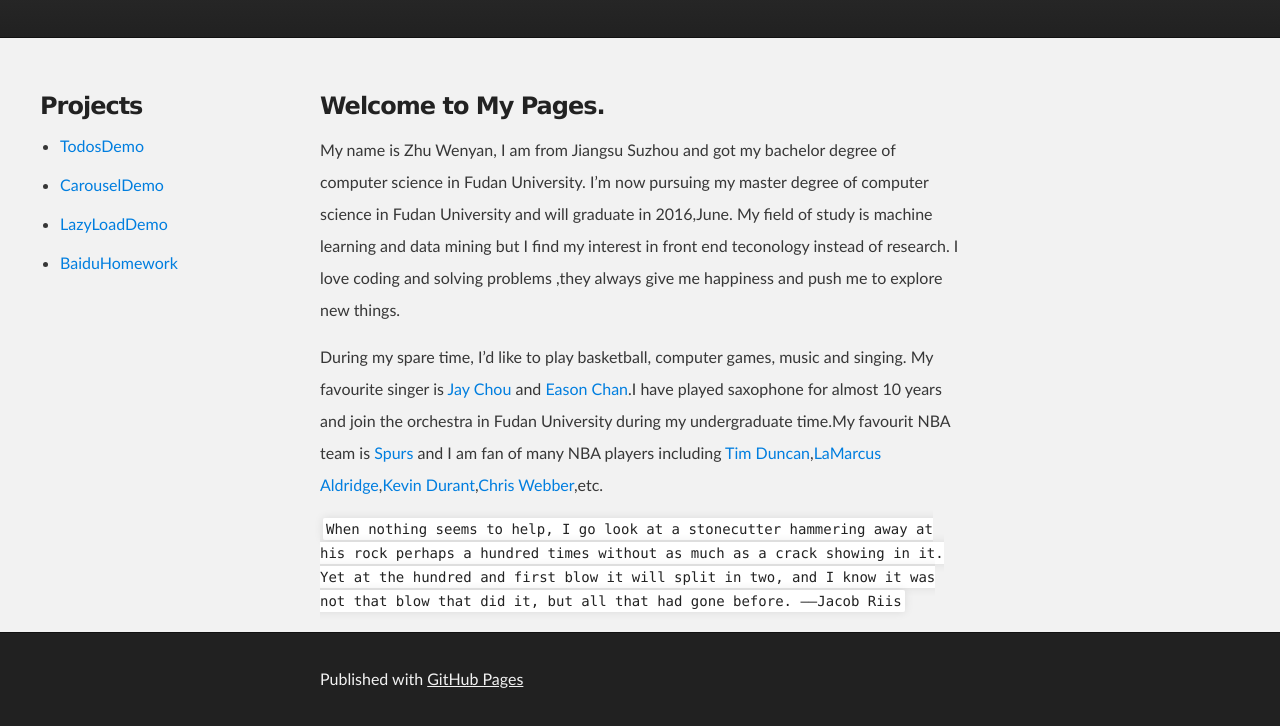
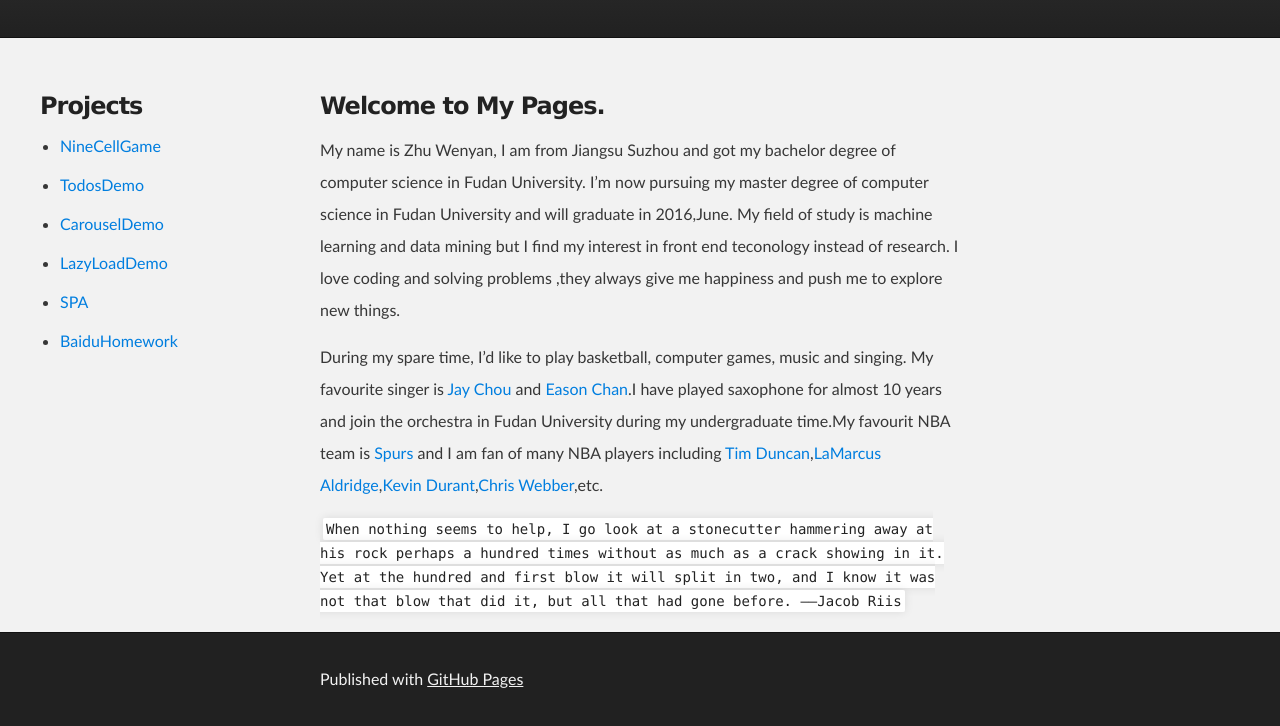
Before and after one commit to zhuwy/zhuwy.github.io, a plain HTML site: page index.html in a window 1280 px wide. Shown: the part 136-862 px from the top of the page. Drawn offline with Linux system fonts and the light colour scheme.

Commit message:
change main page and add spa

```diff
--- a/index.html
+++ b/index.html
@@ -21,9 +21,11 @@
       <section id="left-bar">
         <h3>Projects</h3>
         <ul>
+		  <li><a class="anchor" href="http://zhuwy.github.io/projects/NineCellGame" target="_blank">NineCellGame</a></li>
           <li><a class="anchor" href="http://zhuwy.github.io/projects/Todos" target="_blank">TodosDemo</a></li>
           <li><a class="anchor" href="http://zhuwy.github.io/projects/Carousel" target="_blank">CarouselDemo</a></li>
           <li><a class="anchor" href="http://zhuwy.github.io/projects/LazyLoad" target="_blank">LazyLoadDemo</a></li>
+		  <li><a class="anchor" href="http://zhuwy.github.io/projects/spa" target="_blank">SPA</a></li>
           <li><a class="anchor" href="http://zhuwy.github.io/projects/BaiduHomework" target="_blank">BaiduHomework</a></li>
         </ul>
 
```
Also changed, not shown: projects/spa/index.html (renamed from projects/spa/spa.html).
